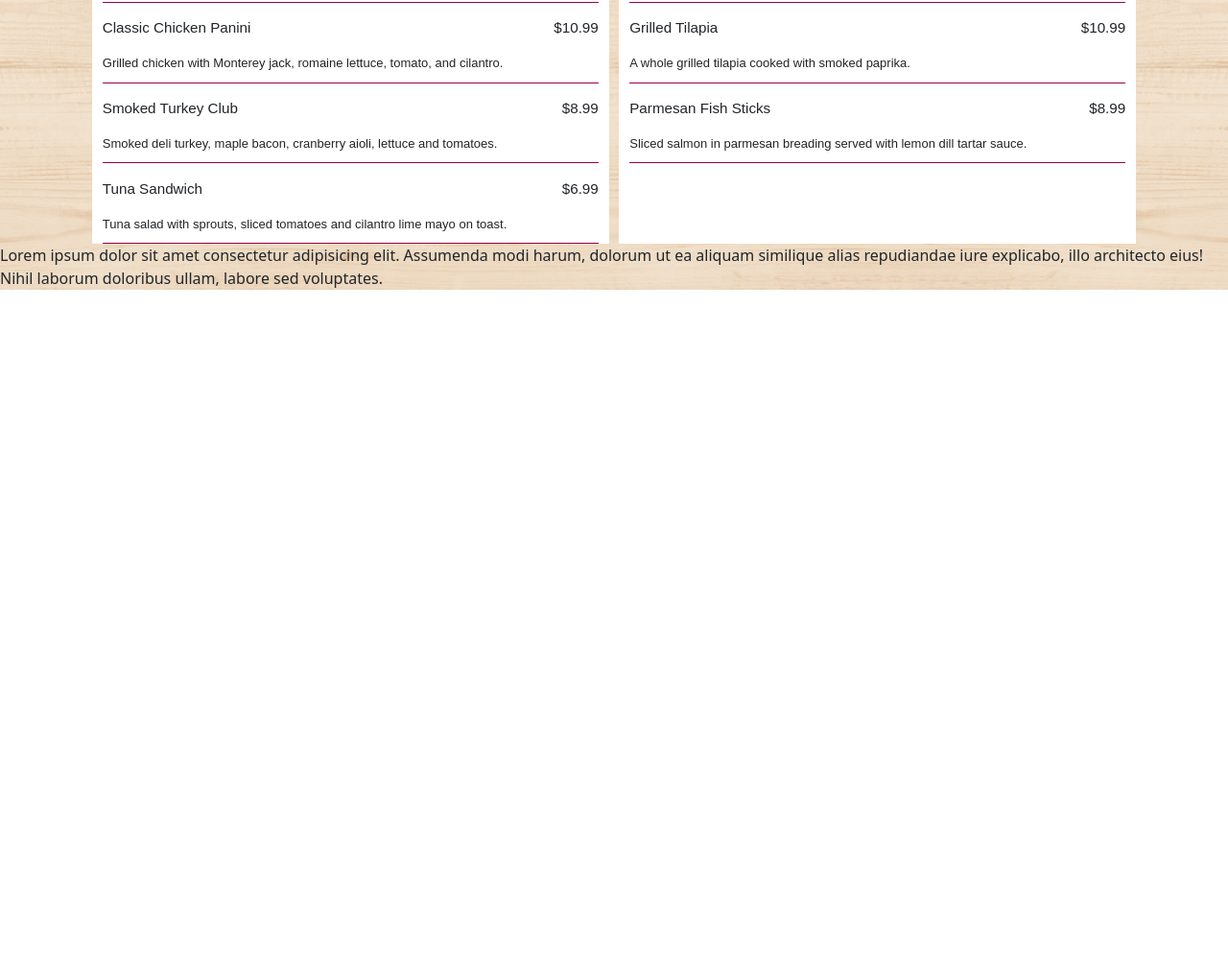
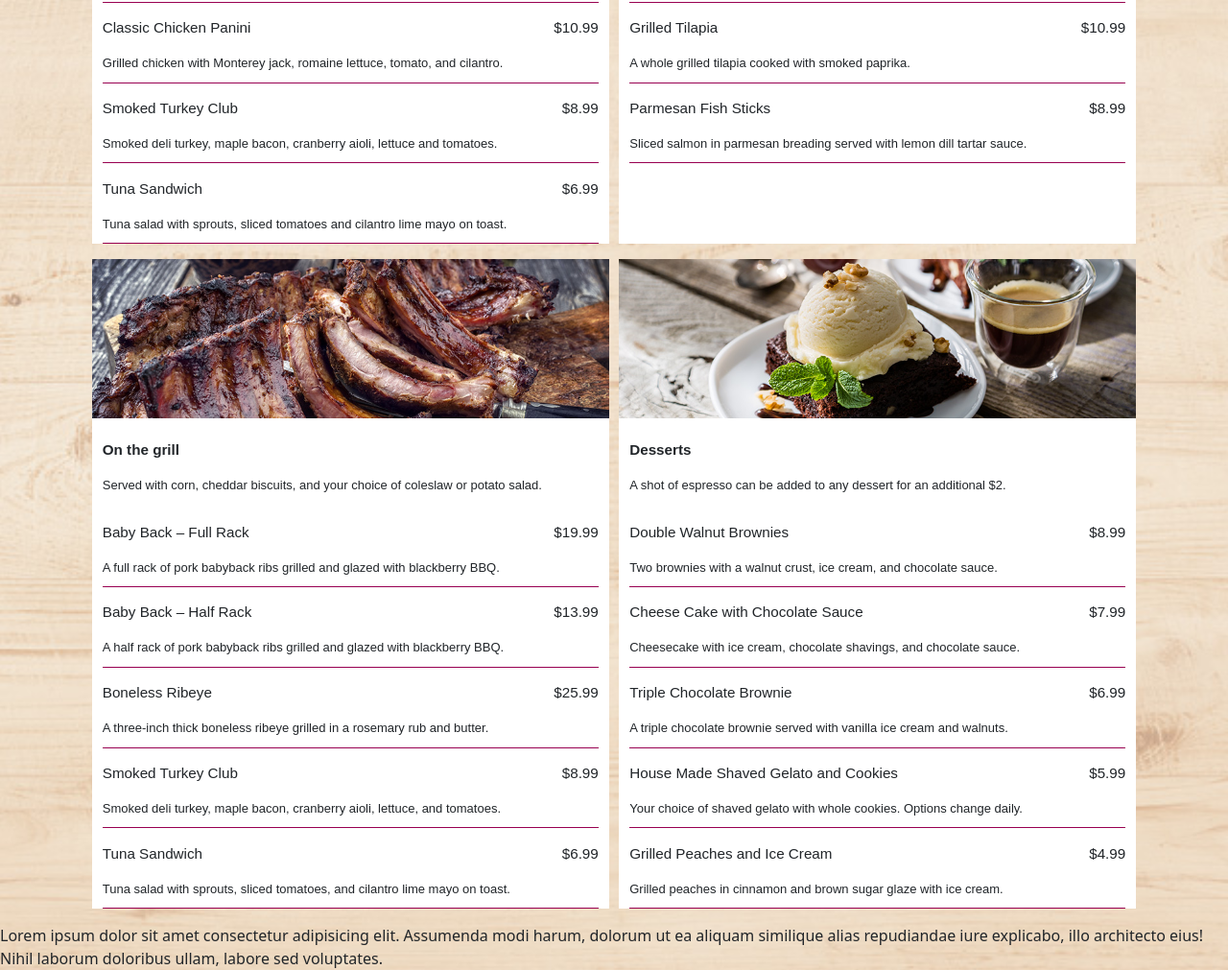
Before and after one commit to rob2fresh4this/Puppy-Restaurant-Project, a plain HTML site: page pages/Menu.html in a window 1280 px wide. Shown: the part 631-1642 px from the top of the page at 96% size. Before the commit the page ends 933 px from the top, so only its background shows below. Drawn offline with nearby package versions, Linux system fonts and the light colour scheme; files whose address does not match are found by name.

Commit message:
finished up

```diff
--- a/pages/Menu.html
+++ b/pages/Menu.html
@@ -6,7 +6,8 @@
     <meta name="viewport" content="width=device-width, initial-scale=1.0">
     <title>Menu</title>
     <link rel="stylesheet" href="../styles/style.css">
-    <link href="https://cdn.jsdelivr.net/npm/bootstrap@5.3.3/dist/css/bootstrap.min.css" rel="stylesheet" integrity="sha384-QWTKZyjpPEjISv5WaRU9OFeRpok6YctnYmDr5pNlyT2bRjXh0JMhjY6hW+ALEwIH" crossorigin="anonymous">
+    <link href="https://cdn.jsdelivr.net/npm/bootstrap@5.3.3/dist/css/bootstrap.min.css" rel="stylesheet"
+        integrity="sha384-QWTKZyjpPEjISv5WaRU9OFeRpok6YctnYmDr5pNlyT2bRjXh0JMhjY6hW+ALEwIH" crossorigin="anonymous">
 </head>
 
 <body>
@@ -14,7 +15,10 @@
     <div class="no-bootstrap">
         <br><br><br>
 
-        <h2 class="MenuHeader">Our Menu</h2>
+        <div class="MenuHeader">
+            <h2>Our Menu</h2>
+        </div>
+
 
         <br><br><br>
 
@@ -107,13 +111,104 @@
                     </div>
                 </div>
             </div>
+            <div class="menu-container-item">
+                <img class="ajustImg" src="../assets/menumeat.jpg" alt="">
+                <div class="menu-details">
+                    <div>
+                        <h3>On the grill</h3>
+                        <p>Served with corn, cheddar biscuits, and your choice of coleslaw or potato salad.</p>
+                    </div>
+                    <div class="menu-item">
+                        <div>
+                            <h3 class="plane">Baby Back – Full Rack</h3>
+                            A full rack of pork babyback ribs grilled and glazed with blackberry BBQ.
+                        </div>
+                        <h3 class="plane">$19.99</h3>
+                    </div>
+                    <div class="menu-item">
+                        <div>
+                            <h3 class="plane">Baby Back – Half Rack</h3>
+                            A half rack of pork babyback ribs grilled and glazed with blackberry BBQ.
+                        </div>
+                        <h3 class="plane">$13.99</h3>
+                    </div>
+                    <div class="menu-item">
+                        <div>
+                            <h3 class="plane">Boneless Ribeye</h3>
+                            A three-inch thick boneless ribeye grilled in a rosemary rub and butter.
+                        </div>
+                        <h3 class="plane">$25.99</h3>
+                    </div>
+                    <div class="menu-item">
+                        <div>
+                            <h3 class="plane">Smoked Turkey Club</h3>
+                            Smoked deli turkey, maple bacon, cranberry aioli, lettuce, and tomatoes.
+                        </div>
+                        <h3 class="plane">$8.99</h3>
+                    </div>
+                    <div class="menu-item">
+                        <div>
+                            <h3 class="plane">Tuna Sandwich</h3>
+                            Tuna salad with sprouts, sliced tomatoes, and cilantro lime mayo on toast.
+                        </div>
+                        <h3 class="plane">$6.99</h3>
+                    </div>
+                </div>
+            </div>
+            <div class="menu-container-item">
+                <img class="ajustImg" src="../assets/menudesserts.jpg" alt="">
+                <div class="menu-details">
+                    <div>
+                        <h3>Desserts</h3>
+                        <p>A shot of espresso can be added to any dessert for an additional $2.</p>
+                    </div>
+                    <div class="menu-item">
+                        <div>
+                            <h3 class="plane">Double Walnut Brownies</h3>
+                            Two brownies with a walnut crust, ice cream, and chocolate sauce.
+                        </div>
+                        <h3 class="plane">$8.99</h3>
+                    </div>
+                    <div class="menu-item">
+                        <div>
+                            <h3 class="plane">Cheese Cake with Chocolate Sauce</h3>
+                            Cheesecake with ice cream, chocolate shavings, and chocolate sauce.
+                        </div>
+                        <h3 class="plane">$7.99</h3>
+                    </div>
+                    <div class="menu-item">
+                        <div>
+                            <h3 class="plane">Triple Chocolate Brownie</h3>
+                            A triple chocolate brownie served with vanilla ice cream and walnuts.
+                        </div>
+                        <h3 class="plane">$6.99</h3>
+                    </div>
+                    <div class="menu-item">
+                        <div>
+                            <h3 class="plane">House Made Shaved Gelato and Cookies</h3>
+                            Your choice of shaved gelato with whole cookies. Options change daily.
+                        </div>
+                        <h3 class="plane">$5.99</h3>
+                    </div>
+                    <div class="menu-item">
+                        <div>
+                            <h3 class="plane">Grilled Peaches and Ice Cream</h3>
+                            Grilled peaches in cinnamon and brown sugar glaze with ice cream.
+                        </div>
+                        <h3 class="plane">$4.99</h3>
+                    </div>
+                </div>
+            </div>
 
         </div>
     </div>
 
-    Lorem ipsum dolor sit amet consectetur adipisicing elit. Assumenda modi harum, dolorum ut ea aliquam similique alias repudiandae iure explicabo, illo architecto eius! Nihil laborum doloribus ullam, labore sed voluptates.
+    Lorem ipsum dolor sit amet consectetur adipisicing elit. Assumenda modi harum, dolorum ut ea aliquam similique alias
+    repudiandae iure explicabo, illo architecto eius! Nihil laborum doloribus ullam, labore sed voluptates.
 
-    <script src="https://cdn.jsdelivr.net/npm/bootstrap@5.3.3/dist/js/bootstrap.bundle.min.js" integrity="sha384-YvpcrYf0tY3lHB60NNkmXc5s9fDVZLESaAA55NDzOxhy9GkcIdslK1eN7N6jIeHz" crossorigin="anonymous"></script>
+    <script src="https://cdn.jsdelivr.net/npm/bootstrap@5.3.3/dist/js/bootstrap.bundle.min.js"
+        integrity="sha384-YvpcrYf0tY3lHB60NNkmXc5s9fDVZLESaAA55NDzOxhy9GkcIdslK1eN7N6jIeHz"
+        crossorigin="anonymous"></script>
     <script src="./scripts/script.js"></script>
 </body>
 
--- a/styles/style.css
+++ b/styles/style.css
@@ -36,12 +36,14 @@ body {
     margin: 0 auto;
     display: flex;
     justify-content: space-between;
+    flex-wrap: wrap;
 }
 
 .no-bootstrap .menu-container-item {
     width: 49.5%;
     /* height: 700px; */
     background-color: white;
+    margin-bottom: 1rem;
 }
 
 .no-bootstrap .menu-details {
```
